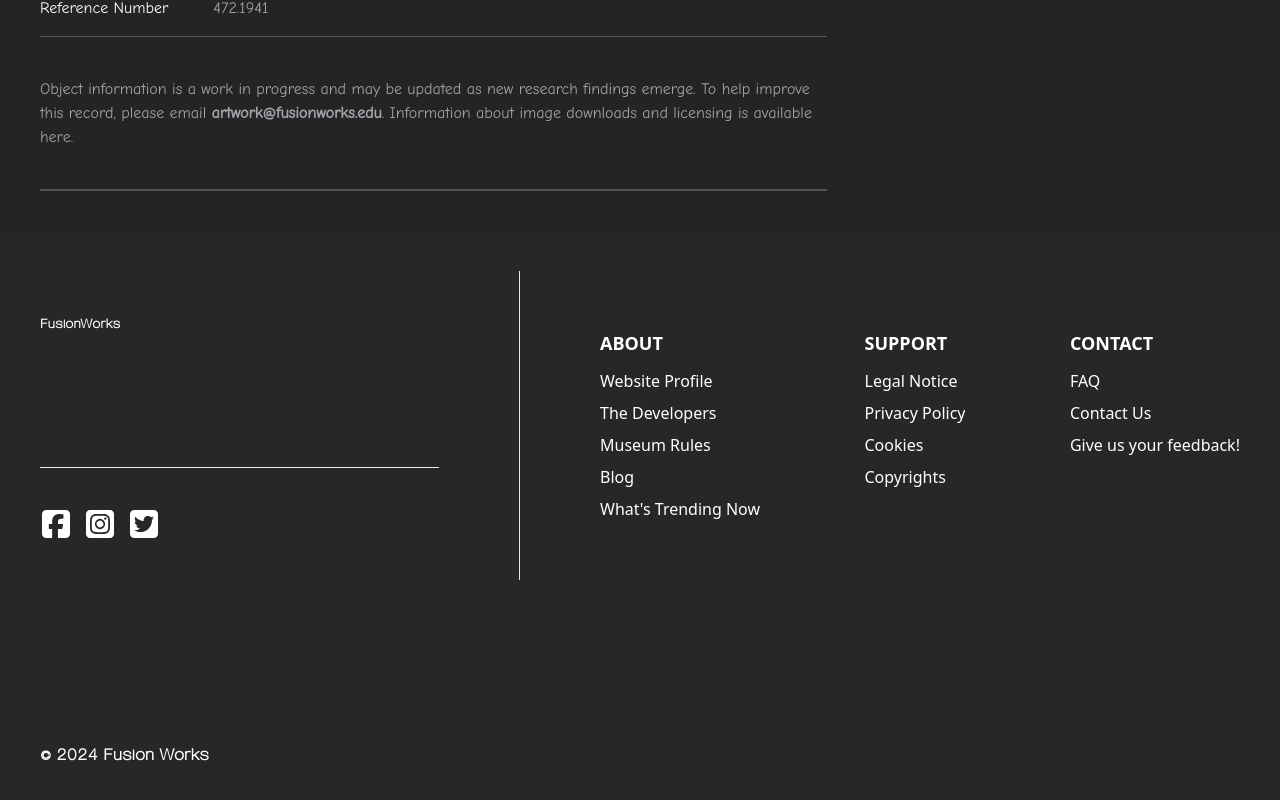
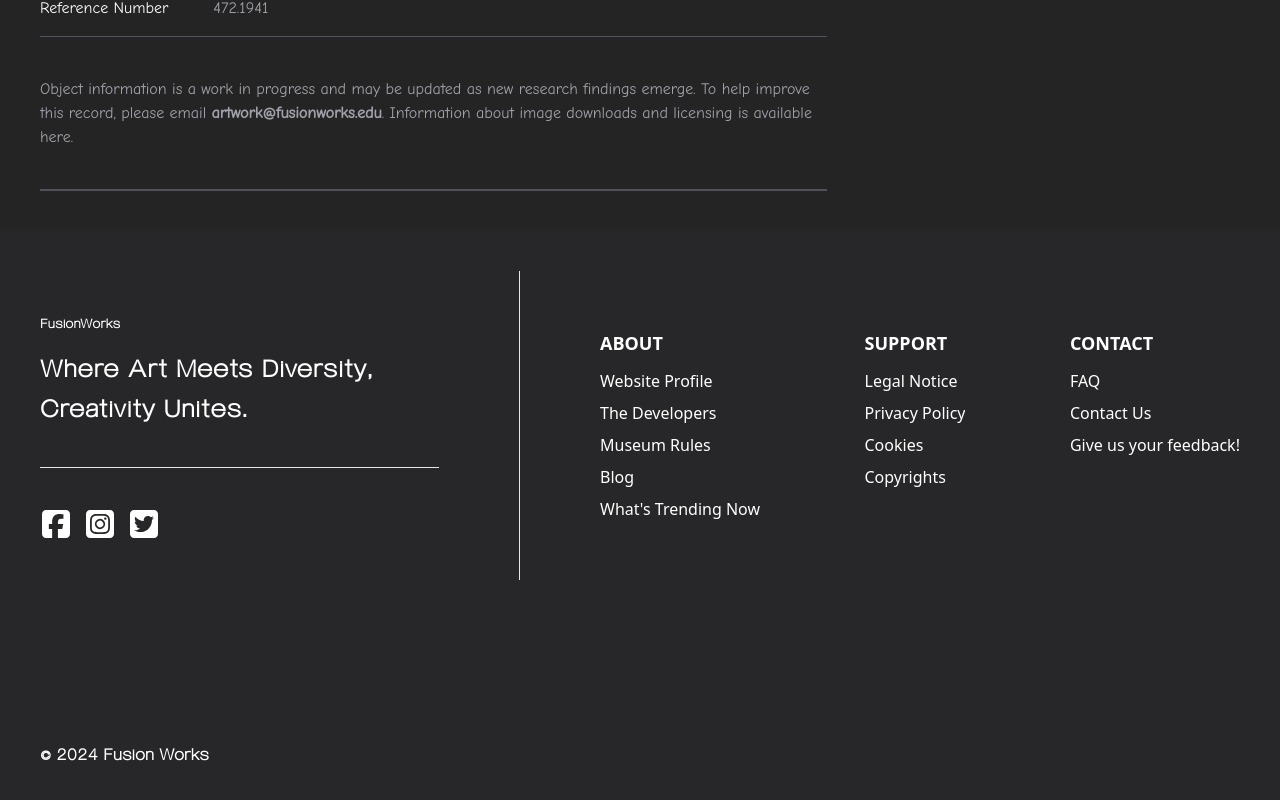
Before and after one commit to nicholasf09/fusion-works, a React (Vite) app: page /artwork in a window 1280 px wide. Shown: the part 1936-2736 px from the top of the page. Built offline with nearby package versions, Linux system fonts and the light colour scheme.

Commit message:
rmv aos footer

```diff
--- a/src/components/Footer.jsx
+++ b/src/components/Footer.jsx
@@ -8,7 +8,7 @@ const Footer = () => {
             <div className="w-full h-full flex items-center max-[991px]:flex-col">
                 <div className="w-2/5 h-full py-10 pr-20 border-r-[1px] max-[991px]:border-0 max-[991px]:w-full max-[991px]:pr-0">
                     <p className="text-md font-fluro font-bold mb-3">FusionWorks</p>
-                    <h1 className="text-3xl font-fluro font-bold leading-[40px] tracking-wide" data-aos-duration="1200" data-aos="fade-right">Where Art Meets Diversity, Creativity Unites.</h1>
+                    <h1 className="text-3xl font-fluro font-bold leading-[40px] tracking-wide">Where Art Meets Diversity, Creativity Unites.</h1>
                     <div className="flex gap-3 w-full mt-10 pt-10 border-t-[1px] overflow-hidden">
                         <a href="#">
                             <svg xmlns="http://www.w3.org/2000/svg" width={32} height={32} viewBox="0 0 448 512"><path fill="#ffffff" d="M64 32C28.7 32 0 60.7 0 96V416c0 35.3 28.7 64 64 64h98.2V334.2H109.4V256h52.8V222.3c0-87.1 39.4-127.5 125-127.5c16.2 0 44.2 3.2 55.7 6.4V172c-6-.6-16.5-1-29.6-1c-42 0-58.2 15.9-58.2 57.2V256h83.6l-14.4 78.2H255V480H384c35.3 0 64-28.7 64-64V96c0-35.3-28.7-64-64-64H64z" /></svg>
```
